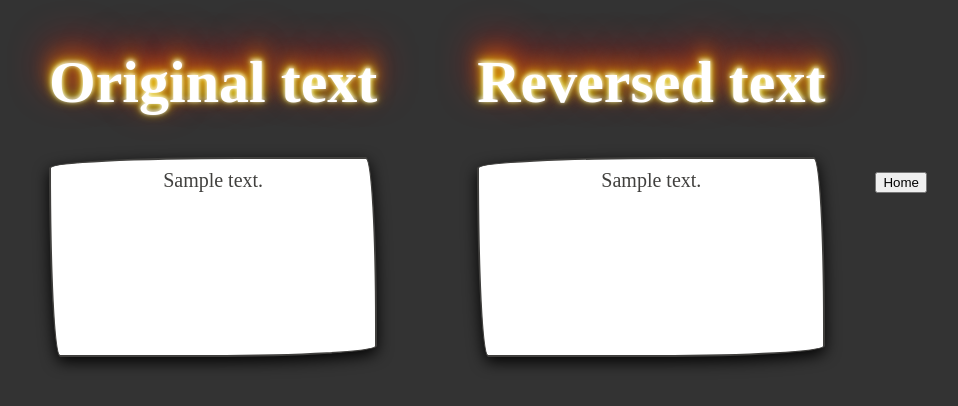
After one commit to JonikStyleProd/viceVersa---Python, a Django app: template templates/reverse.html in a window 1280 px wide. The commit adds this page. Shown: the top 406 px of the page, without its empty margins (177-1135 px from the left). Run offline with Django 4.2, Linux system fonts and the light colour scheme; the template is opened without the code that fills it: most values are stand-ins (such as "Sample title", 1, 10 or a date in 2020).

Commit message:
Full reverse text app!

```diff
--- a/templates/home.html
+++ b/templates/home.html
@@ -27,6 +27,8 @@
             user-select: none;
             -webkit-user-select: none;
             touch-action: manipulation;
+            padding-top: 10px;
+            font-size: 20px;
         }
         h1 {
             text-align: center;
@@ -83,7 +85,7 @@
     </style>
 </head>
 <body>
-    <form action="">
+    <form action="{% url 'reverse' %}">
         <h1>Vice Versa!</h1>
         <p>All reversed here!</p>
         <textarea class="area" name="usertext" rows="25" cols="60"></textarea>
--- /dev/null
+++ b/templates/reverse.html
@@ -0,0 +1,70 @@
+<!DOCTYPE html>
+<html lang="en">
+<head>
+    <meta charset="UTF-8">
+    <meta http-equiv="X-UA-Compatible" content="IE=edge">
+    <meta name="viewport" content="width=device-width, initial-scale=1.0">
+    <style type="text/css">
+        body {
+            background: #333333;
+            align-items: center;
+            display: flex;
+            justify-content: center;
+        }
+        .reversed {
+            margin: 0 50px;
+        }
+        .origin {
+            margin: 0 50px;
+        }
+        .boxText {
+            background-color:#FFF;
+            box-shadow: rgba(0, 0, 0, 0.938) 0px 5px 15px;
+            border-radius: 15px 225px 255px 15px 15px 255px 225px 15px;
+            border-style: solid;
+            border-width: 2px;
+            box-sizing: border-box;
+            color: #41403e;
+            cursor: pointer;
+            border-bottom-left-radius: 15px 255px;
+            border-bottom-right-radius: 225px 15px;
+            border-top-left-radius: 255px 15px;
+            border-top-right-radius: 15px 225px;
+            user-select: none;
+            -webkit-user-select: none;
+            touch-action: manipulation;
+            padding-top: 10px;
+            font-size: 20px;
+            height: 200px;
+            text-align: center;
+
+        }
+        h1 {
+            text-align: center;
+            font-size: 60px;
+            color: #FFFFFF;
+            text-shadow: 0 -1px 4px #FFF, 0 -2px 10px #ff0, 0 -10px 20px #ff8000, 0 -18px 40px #F00;
+        }
+
+    </style>
+    <title>Document</title>
+</head>
+<body>
+    <div class="origin">
+        <h1>Original text</h1>
+        <div class="boxText">
+            <span class="originText">{{usertext}}</span>
+        </div>
+    </div>
+    <div class="reversed">
+        <h1>Reversed text</h1>
+        <div class="boxText">
+            <span class="reversedText">{{reversedtext}}</span>
+        </div>
+    </div>
+    <form action="{% url 'home' %}">
+        <input action="{% url 'home' %}" type="submit" value="Home">
+    </form>
+
+</body>
+</html>
--- a/viceversa/urls.py
+++ b/viceversa/urls.py
@@ -13,10 +13,12 @@ Including another URLconf
     1. Import the include() function: from django.urls import include, path
     2. Add a URL to urlpatterns:  path('blog/', include('blog.urls'))
 """
+
 from django.urls import path
 from . import views
 
 urlpatterns = [
-    path('', views.home),
+    path('', views.home, name="home"),
+    path('reversed/', views.reverse, name="reverse"),
 
 ]
--- a/viceversa/views.py
+++ b/viceversa/views.py
@@ -2,3 +2,8 @@ from django.shortcuts import render
 
 def home(request):
     return render(request, 'home.html')
+
+def reverse(request):
+    user_text = request.GET['usertext']
+    reversed_text = user_text[::-1]
+    return render(request, 'reverse.html', {'usertext': user_text, 'reversedtext': reversed_text} )
```
